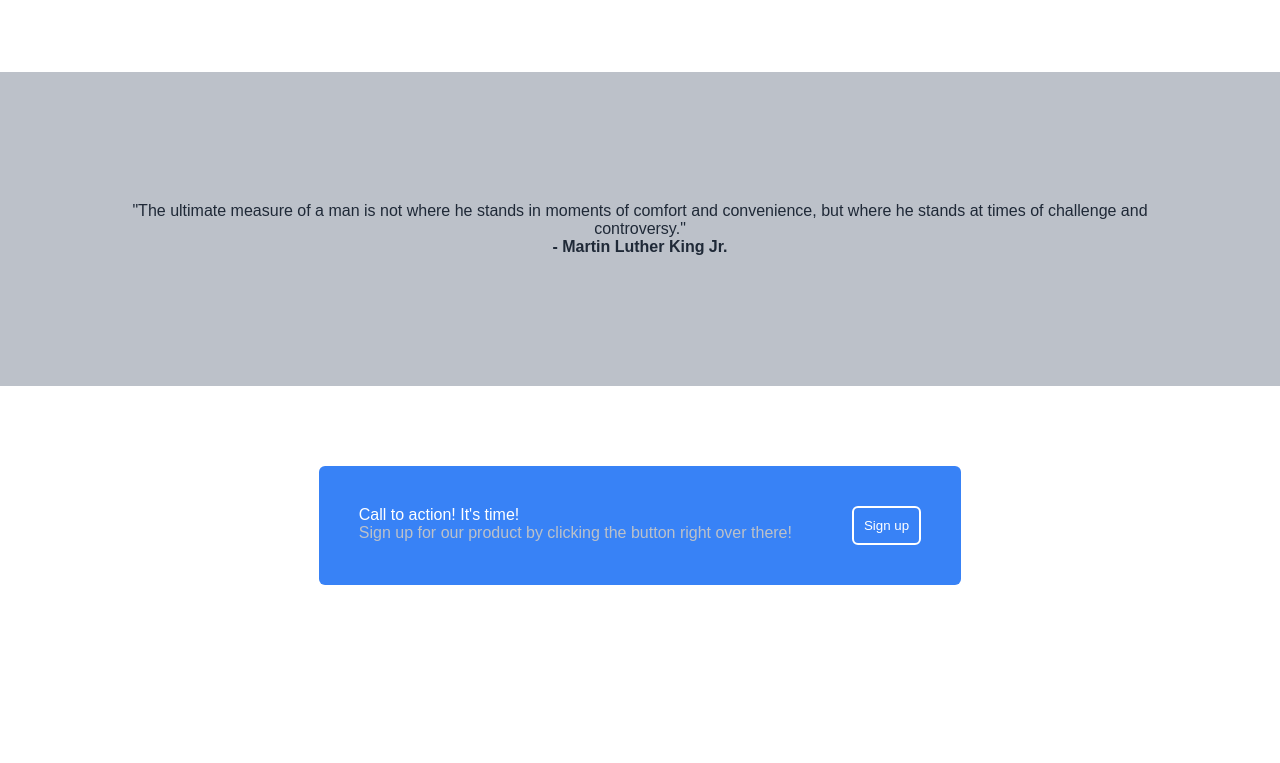
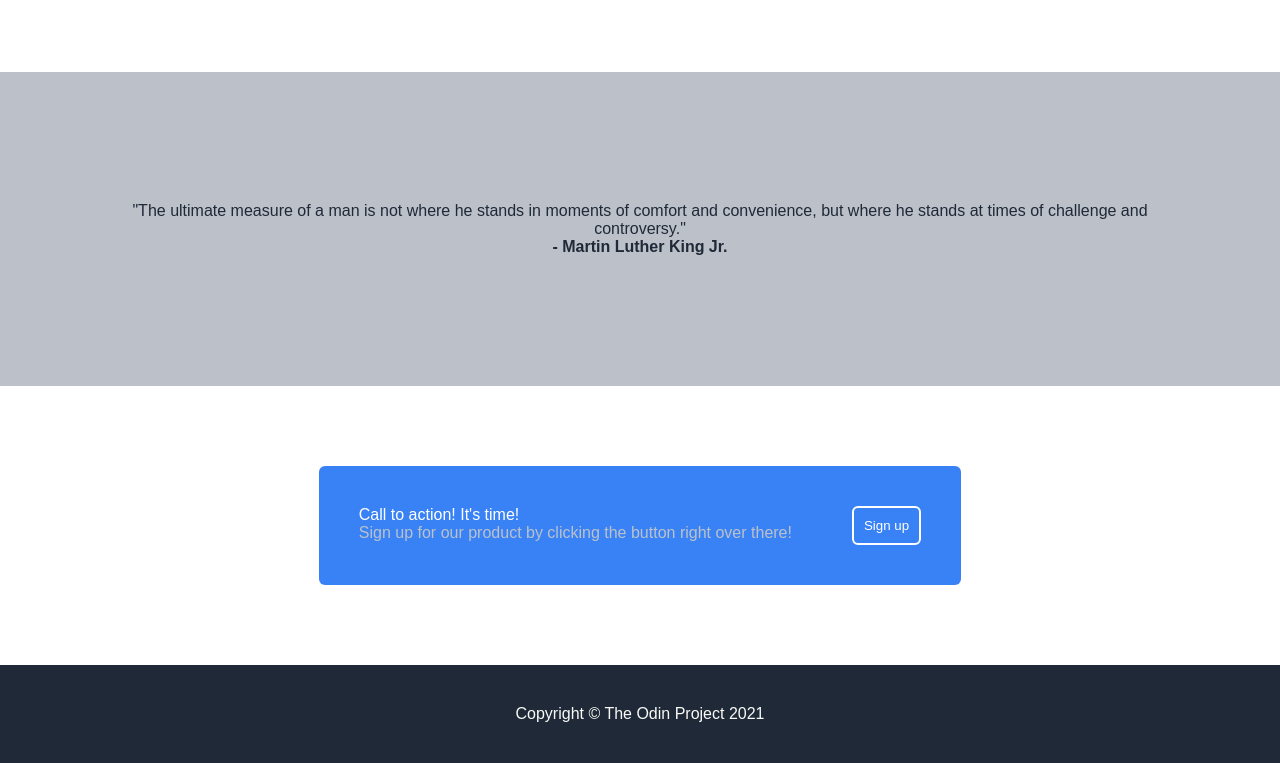
Before and after one commit to aidanmcintosh07/landing-page, a plain HTML site: page index.html in a window 1280 px wide. Shown: the part 661-1424 px from the top of the page. Before the commit the page ends 1326 px from the top, so only its background shows below. Drawn offline with Linux system fonts and the light colour scheme.

Commit message:
Built and styled the footer section

```diff
--- a/index.html
+++ b/index.html
@@ -78,5 +78,13 @@
         <button class="btn">Sign up</button>
       </div>
     </div>
+
+    <div class="footer">
+      <div class="footer-content">
+        <div class="footer-text">
+          Copyright &copy; The Odin Project 2021
+        </div>
+      </div>
+    </div>
   </body>
 </html>
--- a/styles.scss
+++ b/styles.scss
@@ -147,3 +147,16 @@
 .sign-up .text p {
 	color: #bcc1c9;
 }
+
+.footer {
+	display: flex;
+	justify-content: center;
+	align-items: flex-end;
+	background-color: #1f2937;
+	padding: 40px;
+}
+
+.footer-content {
+	color: #f9faf8;
+	font-family: Arial, Helvetica, sans-serif;
+}
```
Also changed, not shown: styles.css, 1 other file.
